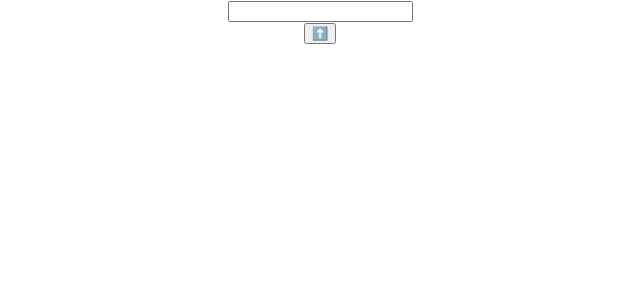
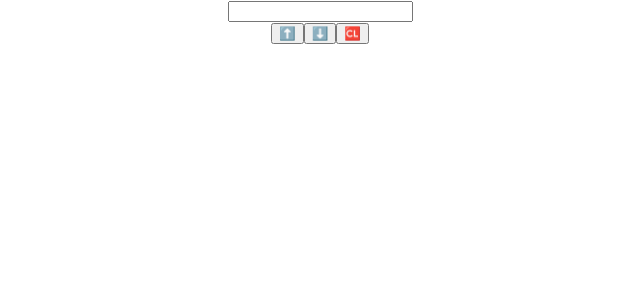
Before and after one commit to tfedoris/react-coding-challenge, a React (Create React App) app: page / in a window 1280 px wide. Shown: the top 300 px of the page, without its empty margins (320-960 px from the left). Built offline with nearby package versions, Linux system fonts and the light colour scheme.

Commit message:
Began implimentation of OrderedList component.

```diff
--- a/src/components/app/app.tsx
+++ b/src/components/app/app.tsx
@@ -1,25 +1,11 @@
-import InputTextField from "components/input-text-field";
-import Button from "components/button";
-import Emoji from "components/emoji";
 import React from "react";
 import "./app.css";
+import OrderedList from "components/ordered-list";
 
 function App() {
-  function handleSubmit() {
-    console.log("Enter key was pressed!");
-  }
-
   return (
     <div className="App">
-      <InputTextField onSubmit={handleSubmit} />
-      <br />
-      <Button
-        onClick={() => {
-          console.log("Button was pressed!");
-        }}
-      >
-        <Emoji label={"up arrow"} symbol={"⬆️"} />
-      </Button>
+      <OrderedList />
     </div>
   );
 }
--- a/src/components/input-text-field/input-text-field.tsx
+++ b/src/components/input-text-field/input-text-field.tsx
@@ -2,10 +2,10 @@ import React, { ReactElement, useState } from "react";
 import "./input-text-field.css";
 
 interface Props extends React.InputHTMLAttributes<HTMLInputElement> {
-  onSubmit: () => void;
+  onEnterKeyDown: (value: string) => void;
 }
 
-function InputTextField({ onSubmit, ...props }: Props): ReactElement {
+function InputTextField({ onEnterKeyDown, ...props }: Props): ReactElement {
   const [value, setValue] = useState("");
 
   function handleInputChange(event: React.ChangeEvent<HTMLInputElement>) {
@@ -14,7 +14,7 @@ function InputTextField({ onSubmit, ...props }: Props): ReactElement {
 
   function handleKeyDown(event: React.KeyboardEvent) {
     if (event.key === "Enter") {
-      onSubmit();
+      onEnterKeyDown(value);
       clearInput();
     }
   }
--- a/src/components/ordered-list/ordered-list.tsx
+++ b/src/components/ordered-list/ordered-list.tsx
@@ -1,10 +1,49 @@
 import React, { ReactElement } from "react";
+import useLocalStorage from "components/hooks";
+import InputTextField from "components/input-text-field";
+import Button from "components/button";
+import Emoji from "components/emoji";
 import "./ordered-list.css";
 
 interface Props {}
 
-function OrderedList({}: Props): ReactElement {
-  return <div></div>;
+function OrderedList(props: Props): ReactElement {
+  const [list, setList] = useLocalStorage("list", []);
+  const [sortAscending, setSortAscending] = React.useState(true);
+
+  function handleSubmitEntry(entry: string) {
+    setList([...list, entry]);
+  }
+
+  function handleClearList() {
+    setList([]);
+  }
+
+  return (
+    <div>
+      <InputTextField onEnterKeyDown={handleSubmitEntry} />
+      <br />
+      <Button
+        onClick={() => {
+          console.log("Button was pressed!");
+        }}
+        aria-label="sort ascending"
+      >
+        <Emoji label={"up arrow"} symbol={"⬆️"} />
+      </Button>
+      <Button
+        onClick={() => {
+          console.log("Button was pressed!");
+        }}
+        aria-label="sort descending"
+      >
+        <Emoji label={"down arrow"} symbol={"⬇️"} />
+      </Button>
+      <Button onClick={handleClearList} aria-label="clear list">
+        <Emoji label={"clear"} symbol={"🆑"} />
+      </Button>
+    </div>
+  );
 }
 
 export default OrderedList;
```
